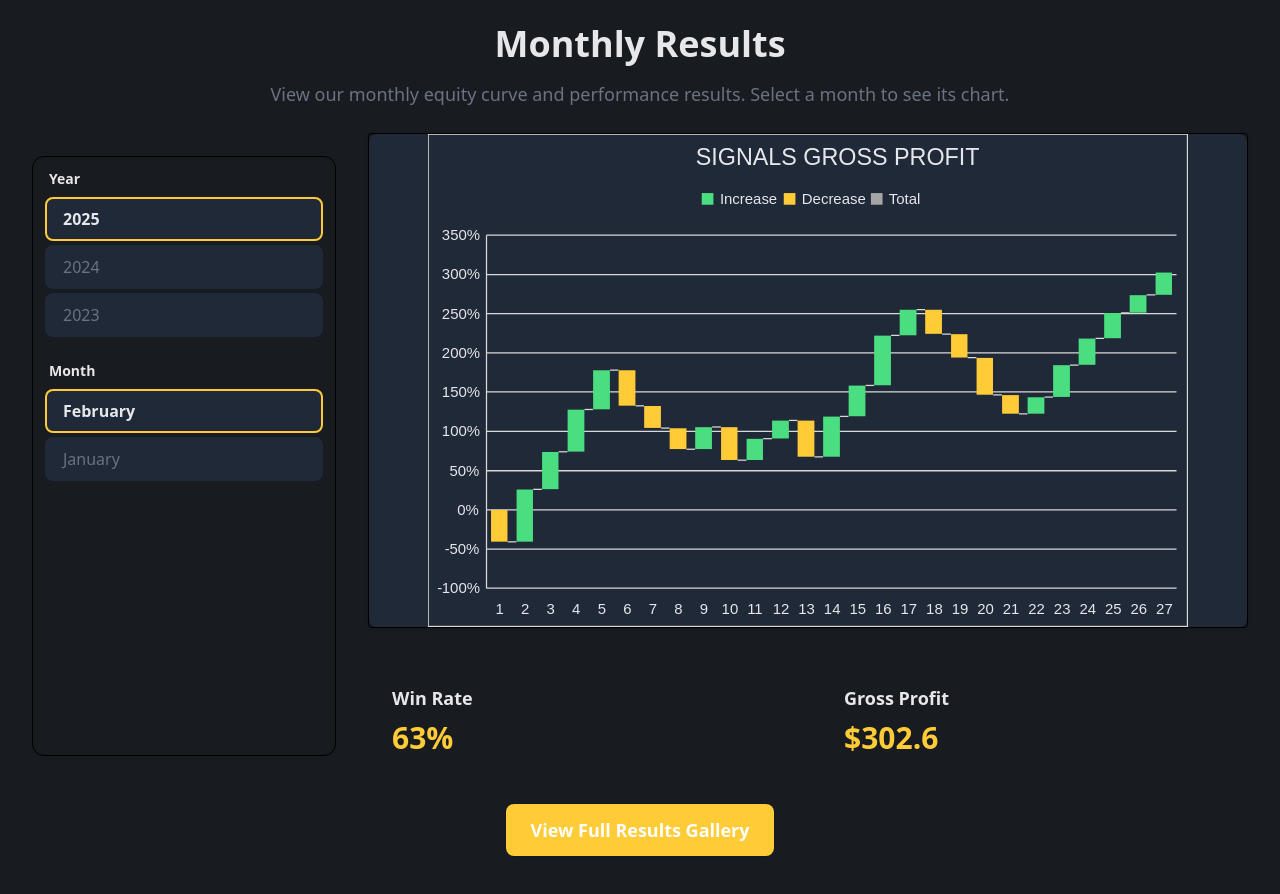
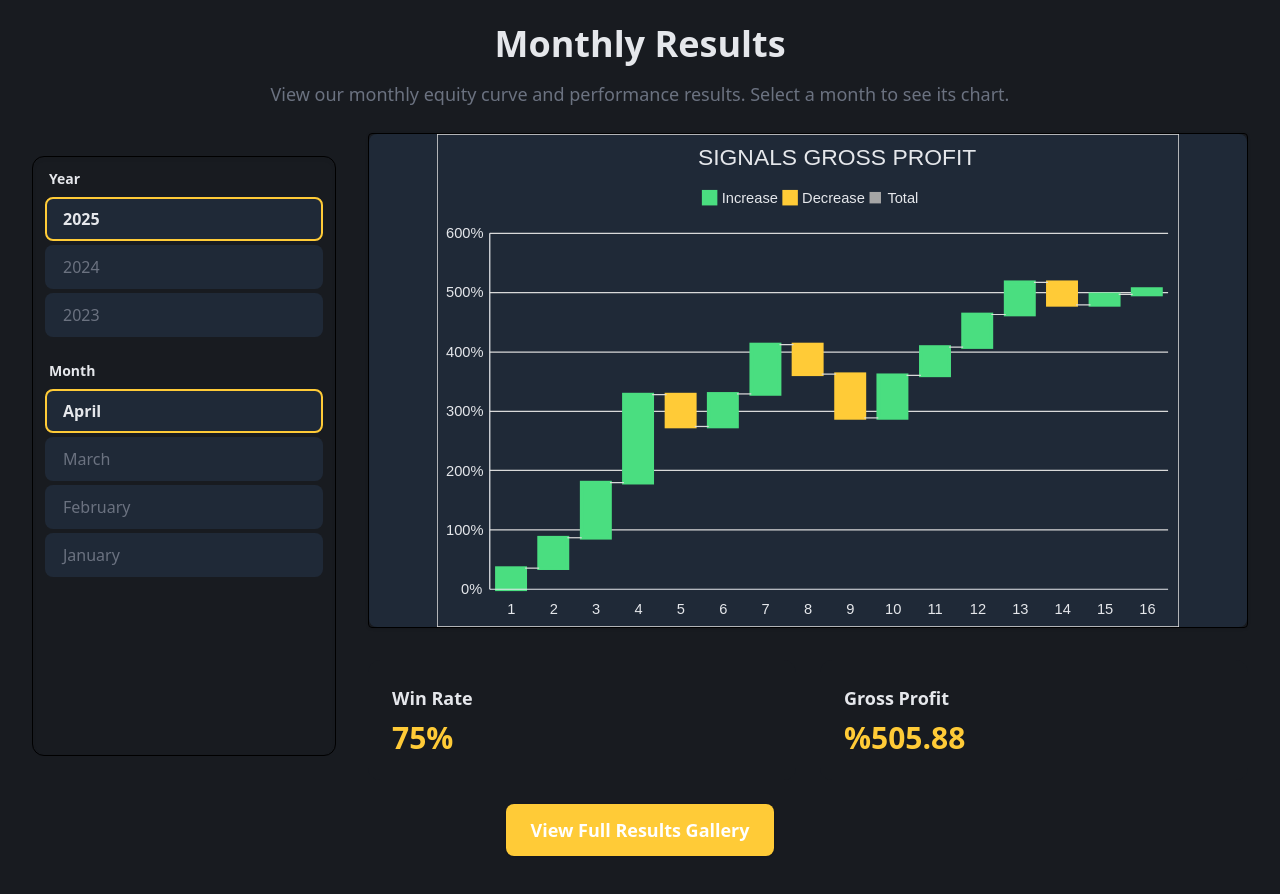
Before and after one commit to thewitcher745/can-website-2, a Next.js app: page / in a window 1280 px wide. Shown: the part 1640-2534 px from the top of the page. Built offline with nearby package versions, Linux system fonts and the light colour scheme.

Commit message:
FEAT: Added new months and fixed month stat numbers

```diff
--- a/src/components/ResultsSection.tsx
+++ b/src/components/ResultsSection.tsx
@@ -10,6 +10,18 @@ type MonthResult = {
 };
 
 const months: MonthResult[] = [
+  {
+    label: "April 2025",
+    img: "/images/results/full-reports/apr-2025/4.svg",
+    winrate: 75,
+    grossProfit: 505.88,
+  },
+  {
+    label: "March 2025",
+    img: "/images/results/full-reports/mar-2025/4.svg",
+    winrate: 72,
+    grossProfit: 474.81,
+  },
   {
     label: "February 2025",
     img: "/images/results/full-reports/feb-2025/4.svg",
@@ -104,7 +116,7 @@ const months: MonthResult[] = [
     label: "November 2023",
     img: "/images/results/full-reports/nov-2023/4.svg",
     winrate: 63,
-    grossProfit: 332.68,
+    grossProfit: 317.58,
   },
   {
     label: "October 2023",
@@ -122,7 +134,7 @@ const months: MonthResult[] = [
     label: "August 2023",
     img: "/images/results/full-reports/aug-2023/4.svg",
     winrate: 70,
-    grossProfit: 220,
+    grossProfit: 220.63,
   },
   {
     label: "July 2023",
@@ -328,7 +340,7 @@ const ResultsSection: React.FC = () => {
                     </div>
                     {currentResult.grossProfit !== undefined && (
                       <p className="text-3xl font-bold text-primary">
-                        ${currentResult.grossProfit.toLocaleString()}
+                        %{currentResult.grossProfit.toLocaleString()}
                       </p>
                     )}
                   </div>
--- a/src/pages/results.tsx
+++ b/src/pages/results.tsx
@@ -26,6 +26,7 @@ const availableMonths = [
   "jan-2025",
   "feb-2025",
   "mar-2025",
+  "apr-2025",
 ];
 
 // Generate image file names for each month using imagesCountPerMonth
```
